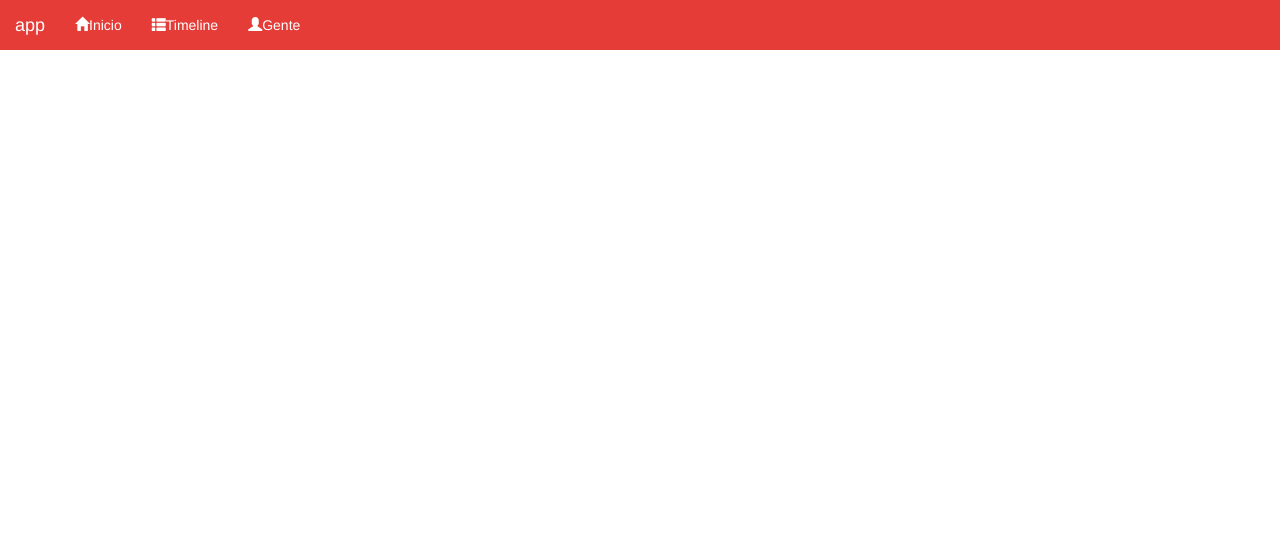
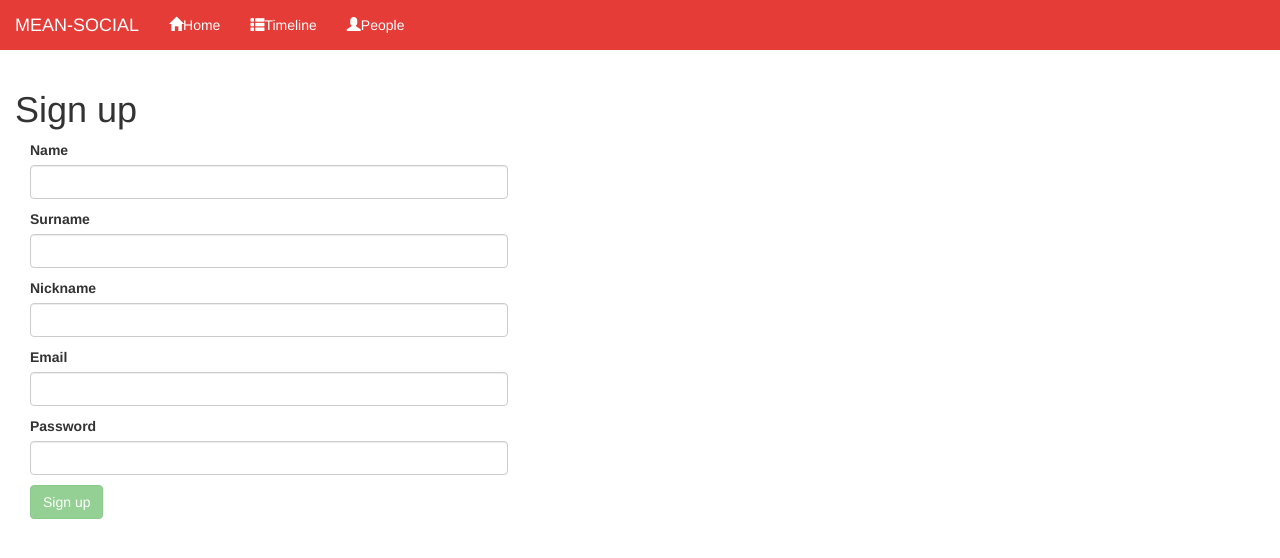
Before and after one commit to jpablopachar/mean-social, an Angular app in the folder client/: page /register in a window 1280 px wide. Before the commit this address led to /. Shown: the top 558 px of the page. Built offline with nearby package versions, Linux system fonts and the light colour scheme.

Commit message:
The registration form has been implemented

```diff
--- a/client/src/app/app.component.html
+++ b/client/src/app/app.component.html
@@ -3,9 +3,9 @@
     <div class="container-fluid">
       <div class="navbar-header"><a href="#" class="navbar-brand">{{ title }}</a></div>
       <ul class="nav navbar-nav">
-        <li><a href="#"><span class="glyphicon glyphicon-home"></span>Inicio</a></li>
+        <li><a href="#"><span class="glyphicon glyphicon-home"></span>Home</a></li>
         <li><a href="#"><span class="glyphicon glyphicon-th-list"></span>Timeline</a></li>
-        <li><a href="#"><span class="glyphicon glyphicon-user"></span>Gente</a></li>
+        <li><a href="#"><span class="glyphicon glyphicon-user"></span>People</a></li>
       </ul>
     </div>
   </div>
--- a/client/src/app/app.component.ts
+++ b/client/src/app/app.component.ts
@@ -6,5 +6,5 @@ import { Component } from '@angular/core';
   styleUrls: ['./app.component.css']
 })
 export class AppComponent {
-  title = 'app';
+  title = 'MEAN-SOCIAL';
 }
--- a/client/src/app/app.module.ts
+++ b/client/src/app/app.module.ts
@@ -1,5 +1,6 @@
 import { BrowserModule } from '@angular/platform-browser';
 import { NgModule } from '@angular/core';
+import { FormsModule } from '@angular/forms';
 
 import { routing, appRoutingProviders } from './app.routing';
 
@@ -16,6 +17,7 @@ import { RegisterComponent } from './components/register/register.component';
   ],
   imports: [
     BrowserModule,
+    FormsModule,
     routing
   ],
   providers: [
--- a/client/src/app/app.routing.ts
+++ b/client/src/app/app.routing.ts
@@ -7,7 +7,7 @@ import { RegisterComponent } from './components/register/register.component';
 const appRoutes: Routes = [
   {path: '', component: LoginComponent},
   {path: 'login', component: LoginComponent},
-  {path: 'registro', component: RegisterComponent}
+  {path: 'register', component: RegisterComponent}
 ];
 
 export const appRoutingProviders: any[] = [];
--- a/client/src/app/components/register/register.component.html
+++ b/client/src/app/components/register/register.component.html
@@ -1 +1,11 @@
-<h1>{{title}}</h1>
+<div class="col-lg-6">
+  <h1>{{title}}</h1>
+  <form #registerForm="ngForm" (ngSubmit)="onSubmit(registerForm)" class="col-lg-10">
+    <p><label>Name</label><input type="text" name="name" #name="ngModel" [(ngModel)]="user.name" class="form-control" title="Account name" required><span *ngIf="!name.valid && name.touched">The name is required!</span></p>
+    <p><label>Surname</label><input type="text" name="surname" #surname="ngModel" [(ngModel)]="user.surname" class="form-control" title="Account surname" required><span *ngIf="!surname.valid && surname.touched">The surname is required!</span></p>
+    <p><label>Nickname</label><input type="text" name="nickname" #nickname="ngModel" [(ngModel)]="user.nickname" class="form-control" title="Account nickname" required><span *ngIf="!nickname.valid && nickname.touched">The nickname is required!</span></p>
+    <p><label>Email</label><input type="email" name="email" #email="ngModel" [(ngModel)]="user.email" class="form-control" pattern="[a-z0-9._%+-]+@[a-z0-9.-]+\.[a-z]{2,4}$" title="Account email" required><span *ngIf="!email.valid && email.touched">The email is not valid!</span></p>
+    <p><label>Password</label><input type="password" name="password" #password="ngModel" [(ngModel)]="user.password" class="form-control" title="Account password" required><span *ngIf="!password.valid && password.touched">The password is required!</span></p>
+    <input type="submit" value="{{title}}" class="btn btn-success" [disabled]="!registerForm.form.valid">
+  </form>
+</div>
--- a/client/src/app/components/register/register.component.ts
+++ b/client/src/app/components/register/register.component.ts
@@ -1,4 +1,6 @@
 import { Component, OnInit } from '@angular/core';
+import { ActivatedRoute, Router } from '@angular/router';
+import {User} from '../../models/user';
 
 @Component({
   selector: 'app-register',
@@ -7,13 +9,15 @@ import { Component, OnInit } from '@angular/core';
 })
 export class RegisterComponent implements OnInit {
   public title: string;
+  public user: User;
 
-  constructor() {
-    this.title = 'Registrate';
+  constructor(private _route: ActivatedRoute, private _router: Router) {
+    this.title = 'Sign up';
+    this.user = new User('', '', '', '', '', '', 'ROLE_USER', '');
   }
 
   ngOnInit() {
-    console.log('Componente app-register cargado!');
+    console.log('Component app-register loaded!');
   }
 
 }
```
